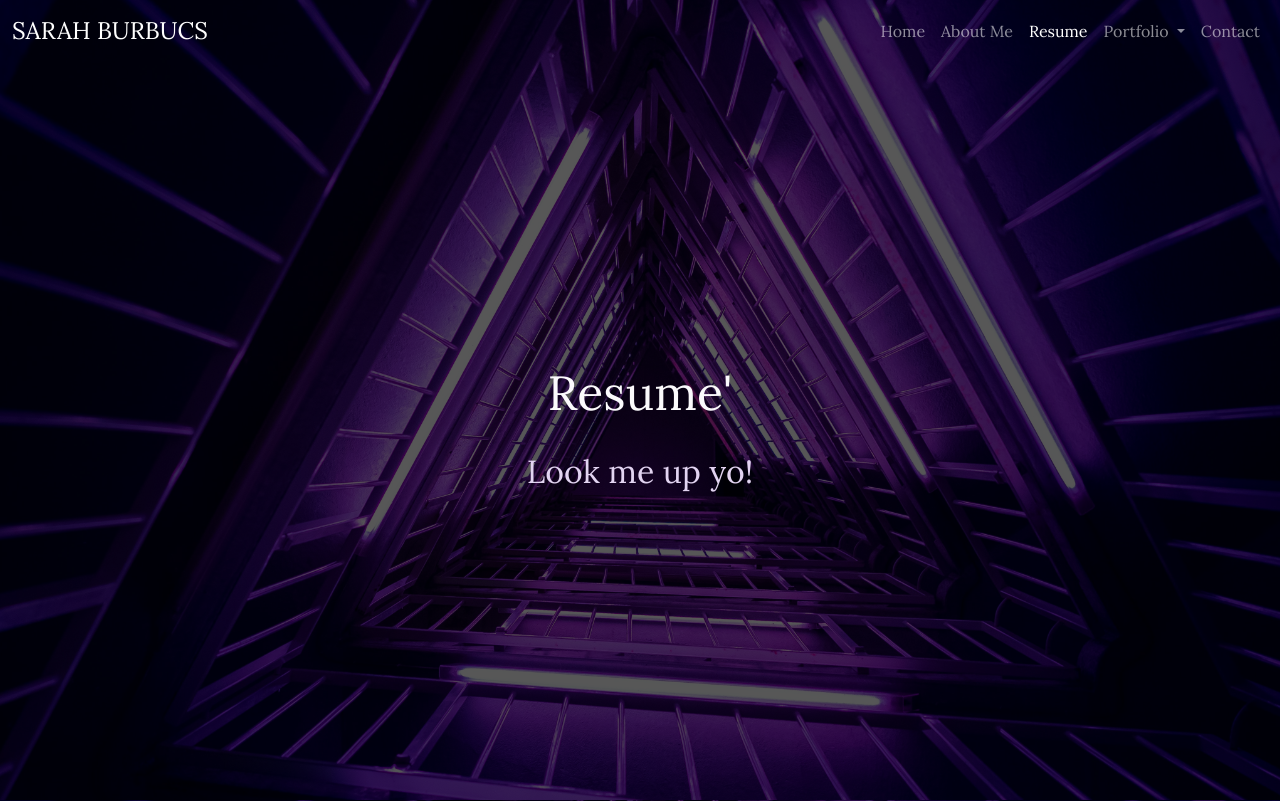
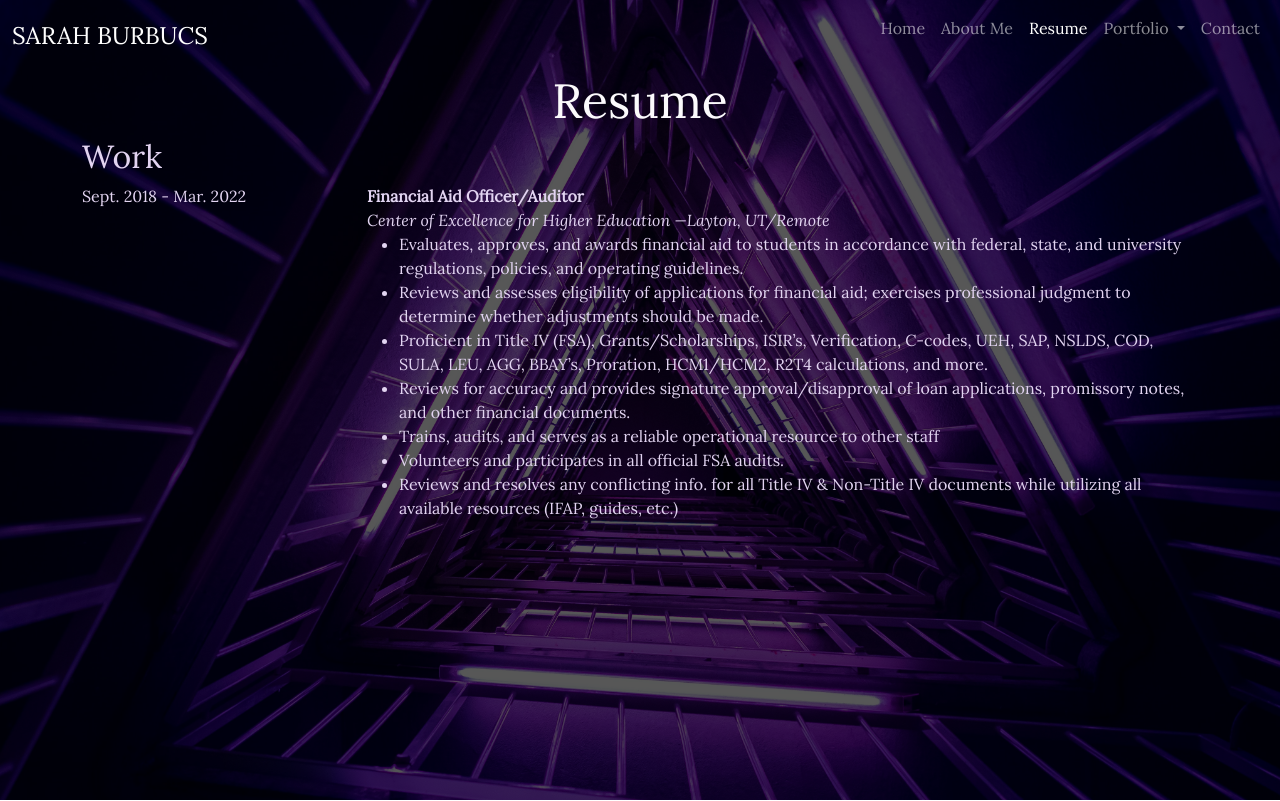
Before and after one commit to sarahburbucs/sarahburbucs.com, a plain HTML site: page resume.html in a window 1280 px wide. Drawn offline with nearby package versions, Linux system fonts and the light colour scheme.

Commit message:
*1st work experience added to resume nav tab*

```diff
--- a/resume.html
+++ b/resume.html
@@ -23,9 +23,11 @@
               </li>
               <li class="nav-item">
                 <a class="nav-link" href="aboutme.html">About Me</a>
+
               </li>
               <li class="nav-item">
                 <a class="nav-link active" href="resume.html">Resume</a>
+                <p> </p>
                 <li class="nav-item dropdown">
                   <a class="nav-link dropdown-toggle" href="portfolio.html" id="navbarDropdown" role="button" data-bs-toggle="dropdown" aria-expanded="false">
                     Portfolio
@@ -48,10 +50,35 @@
 
 <div class="container">
   <div class="row text-center">
-    <div class="col" style="height: calc(100vh - 61px); display: flex; justify-content: center; flex-direction: column;">
-      <h1>Resume'</h1>
-      <br>
-      <h2>Look me up yo!</h2>
+    <div class="col">
+      <h1>Resume</h1>
+    </div>
+  </div>
+  <div class="row">
+    <div class="col">
+      <h2>Work</h2>
+    </div>
+  </div>
+  <div class="row">
+    <div class="col-3">
+      Sept. 2018 - Mar. 2022
+    </div>
+    <div class="col-9">
+      <strong>Financial Aid Officer/Auditor </strong><br>
+      <i>Center of Excellence for Higher Education —Layton, UT/Remote</i>
+      <ul>
+        <li>Evaluates, approves, and awards financial aid to students in accordance with federal, state, and university regulations, policies, and operating guidelines. </li>
+        <li>Reviews and assesses eligibility of applications for financial aid; exercises professional judgment to determine whether adjustments should be made.</li>
+        <li>Proficient in Title IV (FSA), Grants/Scholarships, ISIR’s, Verification, C-codes, UEH, SAP, NSLDS, COD, SULA, LEU, AGG, BBAY’s, Proration, HCM1/HCM2, R2T4 calculations, and more.</li>
+        <li>Reviews for accuracy and provides signature approval/disapproval of loan applications, promissory notes, and other financial documents.</li>
+        <li>Trains, audits, and serves as a reliable operational resource to other staff</li>
+        <li>Volunteers and participates in all official FSA audits.</li>
+        <li>Reviews and resolves any conflicting info. for all Title IV & Non-Title IV documents while utilizing all available resources (IFAP, guides, etc.) </li>
+      </ul>
+    </div>
+  </div>
+  <div class="row">
+    <div class="col">
     </div>
   </div>
 </div>
```
